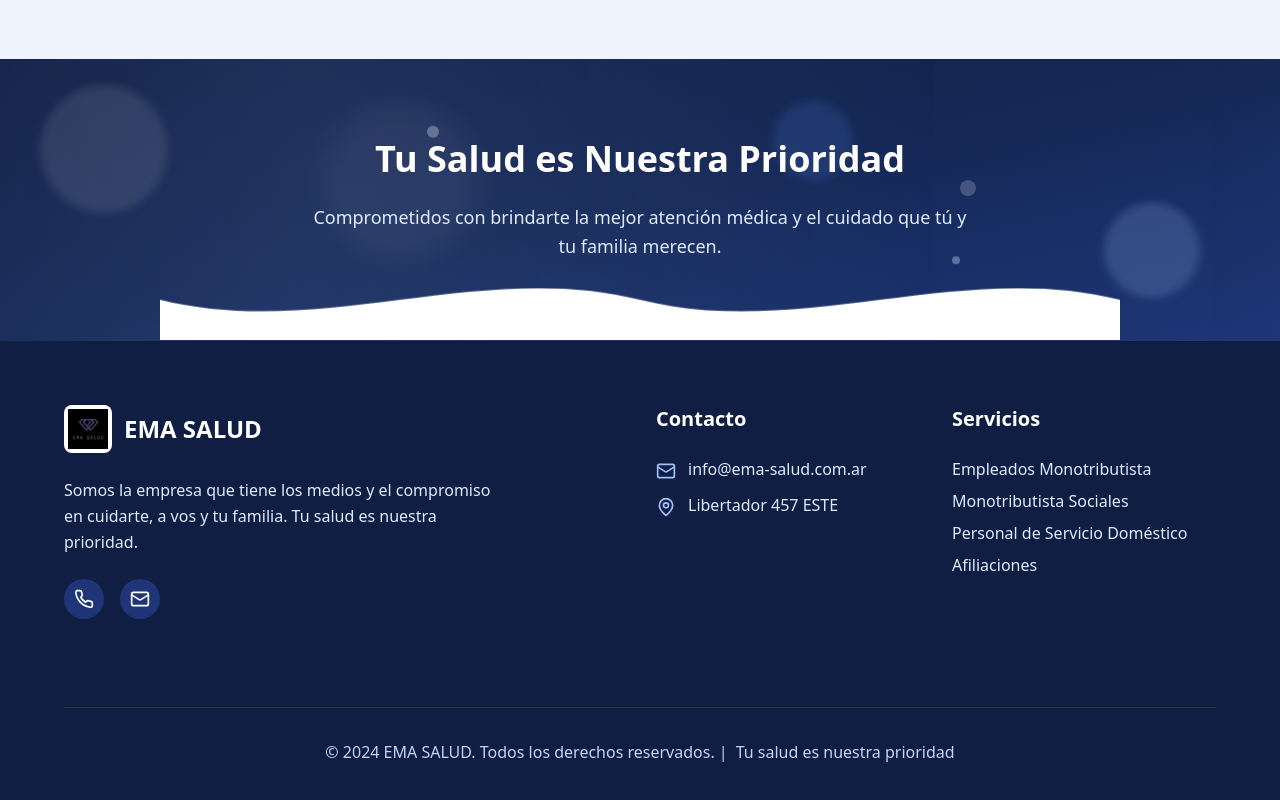
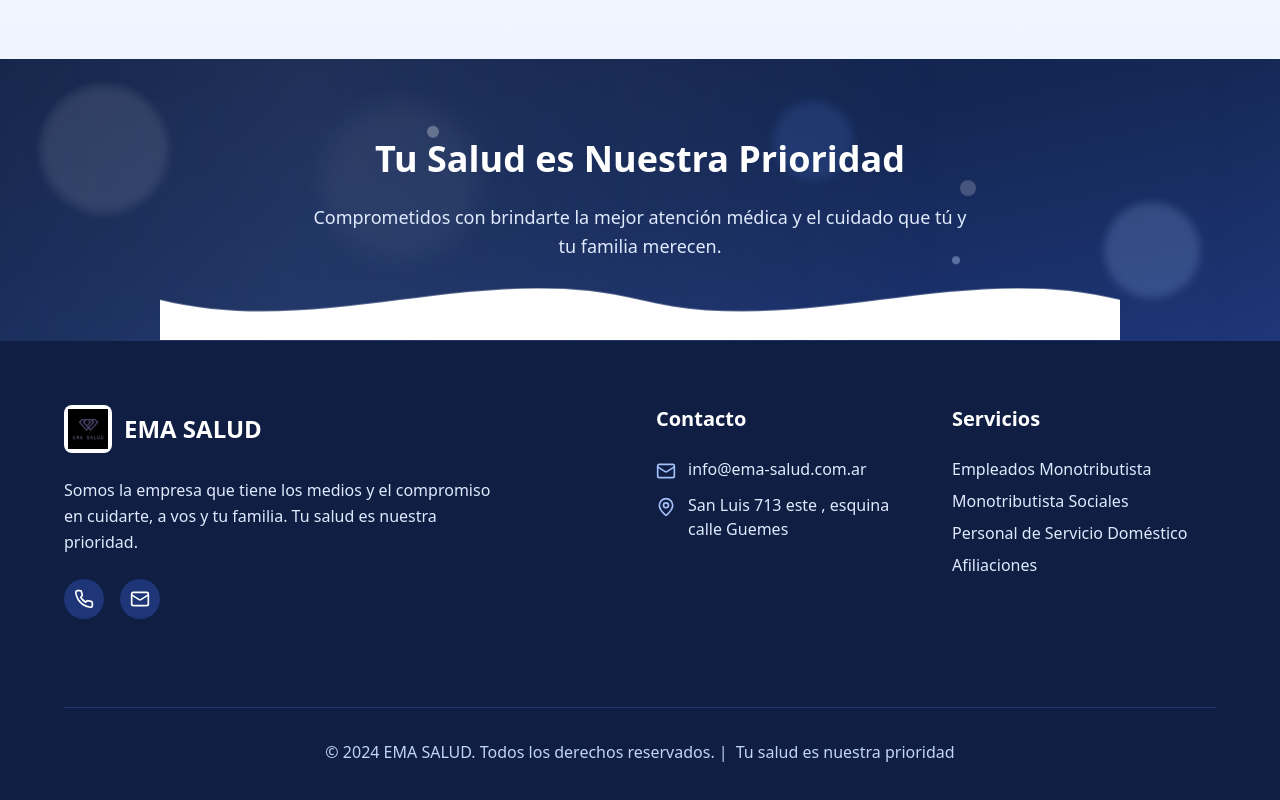
Before and after one commit to simatecve/shimmering-landing-vista-67, a React (Vite) app: page / in a window 1280 px wide. Shown: the part 6415-7215 px from the top of the page. Built offline with nearby package versions, Linux system fonts and the light colour scheme.

Commit message:
Update Footer.tsx

```diff
--- a/src/components/Footer.tsx
+++ b/src/components/Footer.tsx
@@ -50,7 +50,7 @@ const Footer = () => {
 
                 <div className="flex items-start space-x-3">
                   <MapPin className="h-5 w-5 text-ema-blue-300 mt-1 flex-shrink-0" />
-                  <span className="text-ema-blue-100">Libertador 457 ESTE</span>
+                  <span className="text-ema-blue-100">San Luis 713 este , esquina  calle Guemes</span>
                 </div>
               </div>
             </div>
```
